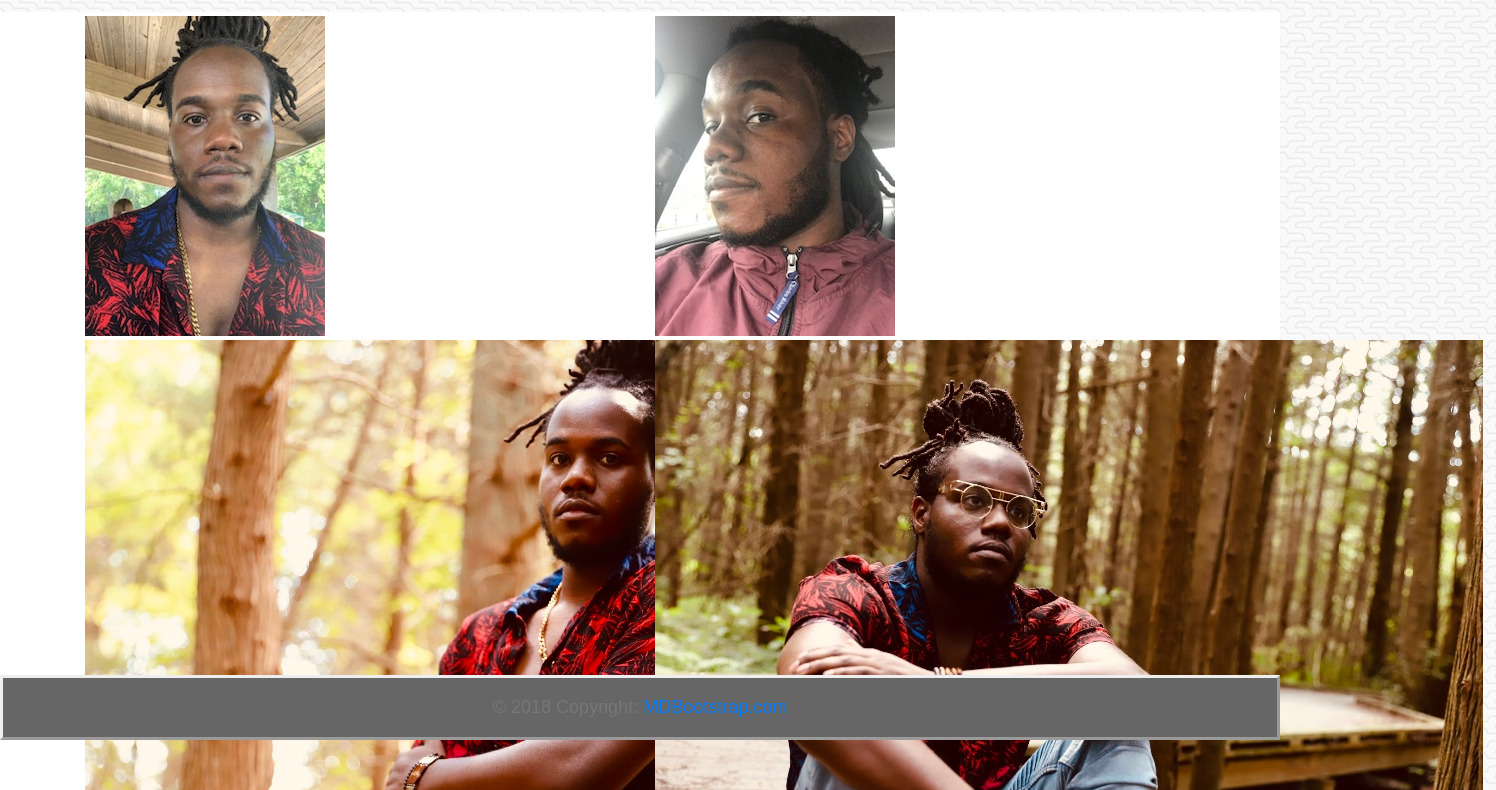
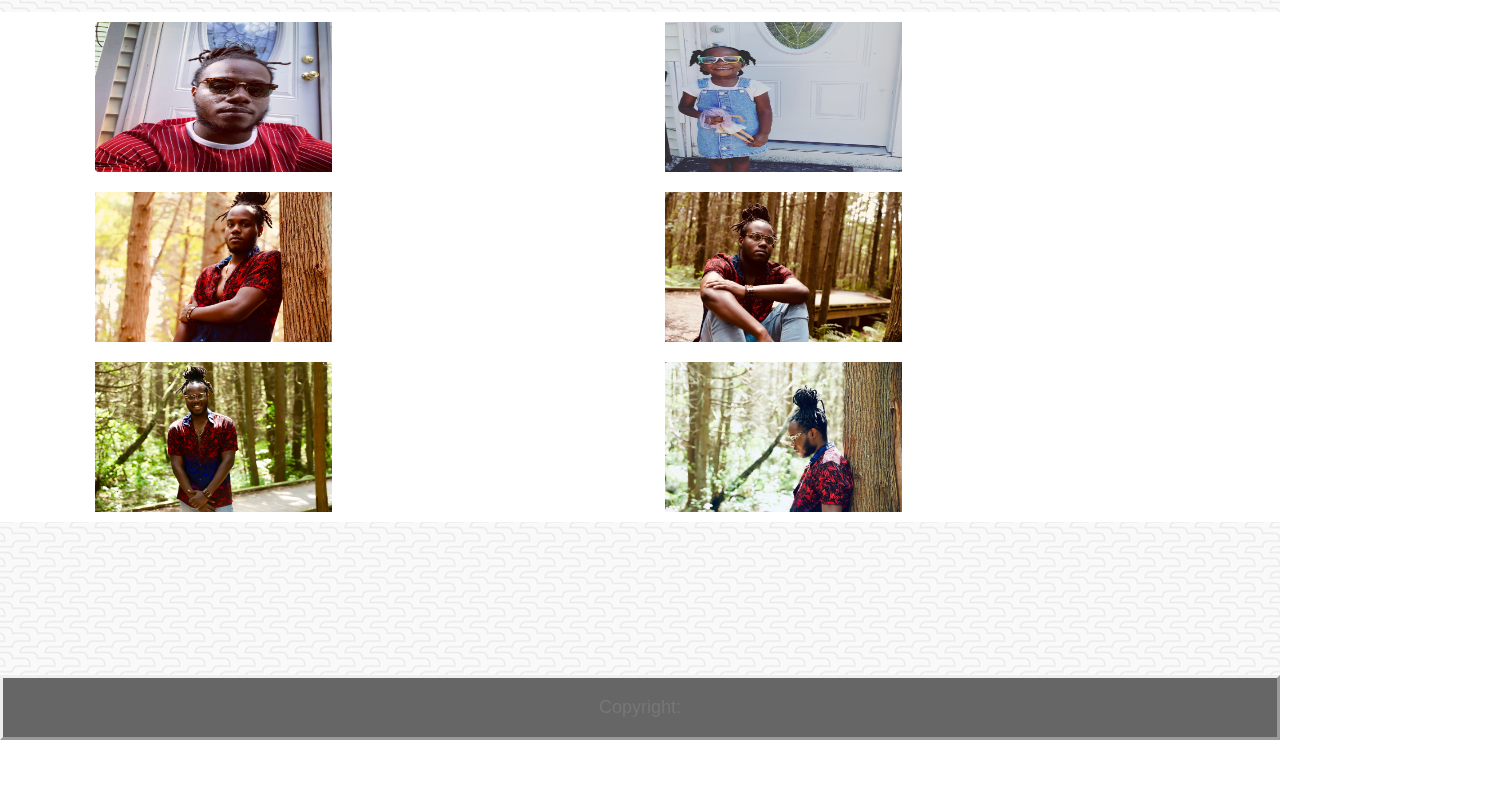
Before and after one commit to petepan90/Bootstrap-porfolio, a plain HTML site: page porfolio.html in a window 1280 px wide. Shown: the part 60-850 px from the top of the page, 1496 px wide, since content can reach past the window. After the commit the page ends 800 px from the top, so only its background shows below. Drawn offline with nearby package versions, Linux system fonts and the light colour scheme.

Commit message:
new photos and css adjustments

```diff
--- a/porfolio.html
+++ b/porfolio.html
@@ -46,17 +46,21 @@
             <!-- Our columns function in rows. -->
             <div class="row">
 
+
                 <!-- Columns have 12 areas of width to work with. -->
 
                 <!-- One third of screen (4/12) -->
-                <div class="col-md-6">
-                    <img src="photoshoot.jpg" alt="peters photo shoot">
+                <div class="col-md-6 col-12">
+                    <div class="text-center">
+                        <img src="birthday.JPG" alt="peters photo shoot" class="rounded" id='size'>
+                    </div>
+                    <!-- <img src="photoshoot.jpg" alt="peters photo shoot" id='size'> -->
                     <!-- This is column 1 of 3 -->
                 </div>
 
                 <!-- One third of screen (4/12) -->
-                <div class="col-md-6">
-                    <img src="peter sideview.jpg" alt="Nice shape up">
+                <div class="col-md-6 col-12">
+                    <img src="nilahcheesy.JPG" alt="Nice shape up" id="size">
                     <!-- This is column 2 of 3 -->
                 </div>
 
@@ -74,13 +78,13 @@
 
                 <!-- One third of screen (4/12) -->
                 <div class="col-md-6">
-                    <img src="serious.jpeg" alt="">
+                    <img src="serious.jpeg" alt="" id='size'>
                     <!-- This is column 1 of 3 -->
                 </div>
 
                 <!-- One third of screen (4/12) -->
                 <div class="col-md-6">
-                    <img src="thinking.jpeg" alt="">
+                    <img src="thinking.jpeg" alt="" id="size">
                     <!-- This is column 2 of 3 -->
                 </div>
 
@@ -98,13 +102,13 @@
 
                 <!-- One third of screen (4/12) -->
                 <div class="col-md-6">
-                    <img src="smiling.jpeg" alt="">
+                    <img src="smiling.jpeg" alt="" id="size">
                     <!-- This is column 1 of 3 -->
                 </div>
 
                 <!-- One third of screen (4/12) -->
                 <div class="col-md-6">
-                    <img src="treetrunk.jpeg" alt="">
+                    <img src="treetrunk.jpeg" alt="" id="size">
 
                     <!-- This is column 2 of 3 -->
                 </div>
@@ -117,8 +121,8 @@
         <footer class="page-footer font-small blue">
 
             <!-- Copyright -->
-            <div class="footer-copyright text-center py-3">© 2018 Copyright:
-                <a href="https://mdbootstrap.com/education/bootstrap/"> MDBootstrap.com</a>
+            <div class="footer-copyright text-center py-3"> Copyright:
+                <a href="https://mdbootstrap.com/education/bootstrap/"></a>
             </div>
             <!-- Copyright -->
 
--- a/style.css
+++ b/style.css
@@ -5,6 +5,7 @@ body {
     font-family: Arial, "Helvetica Neue", Helvetica, sans-serif;
     font-size: 18px;
     color: #777777;
+
 
 
 }
@@ -61,9 +62,10 @@ nav {
 }
 
  img {
- float: left;
- margin-top: 4px;
- padding-right: 13px;
+     float: left;
+     margin-top: 4px;
+    padding-right: 13px;
+
  }
 
  h2 {
@@ -84,5 +86,12 @@ nav {
 
  .comtainer {
      width: 200px;
-     height: 100px;
+     height: 150px;
+
  }
+
+ #size{
+     width: 250px;
+     height: 150px;
+     margin: 10px;
+ }
```
Also changed, not shown: contact.html (+2 -2 lines), birthday.JPG (added), nilahcheesy.JPG (added), 1 other file.
